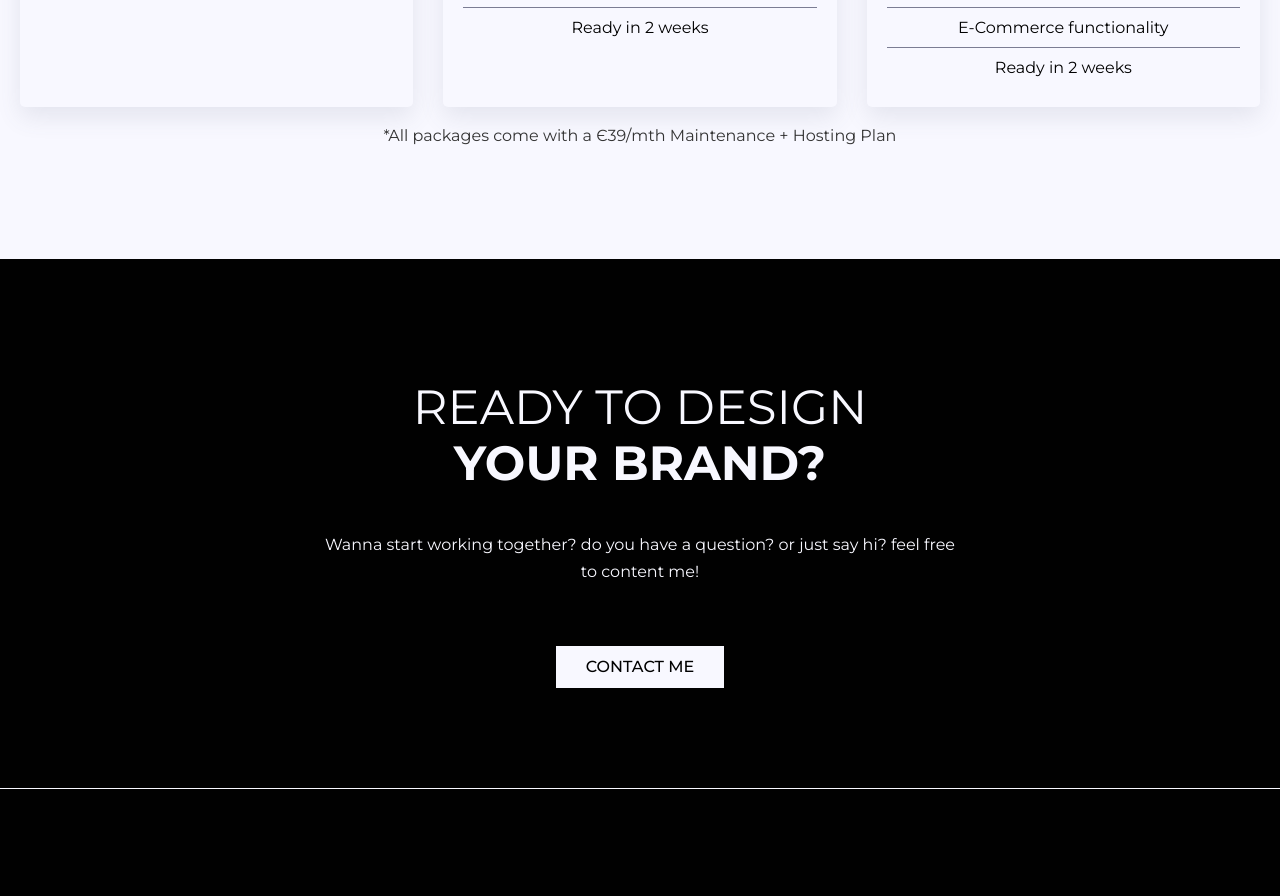
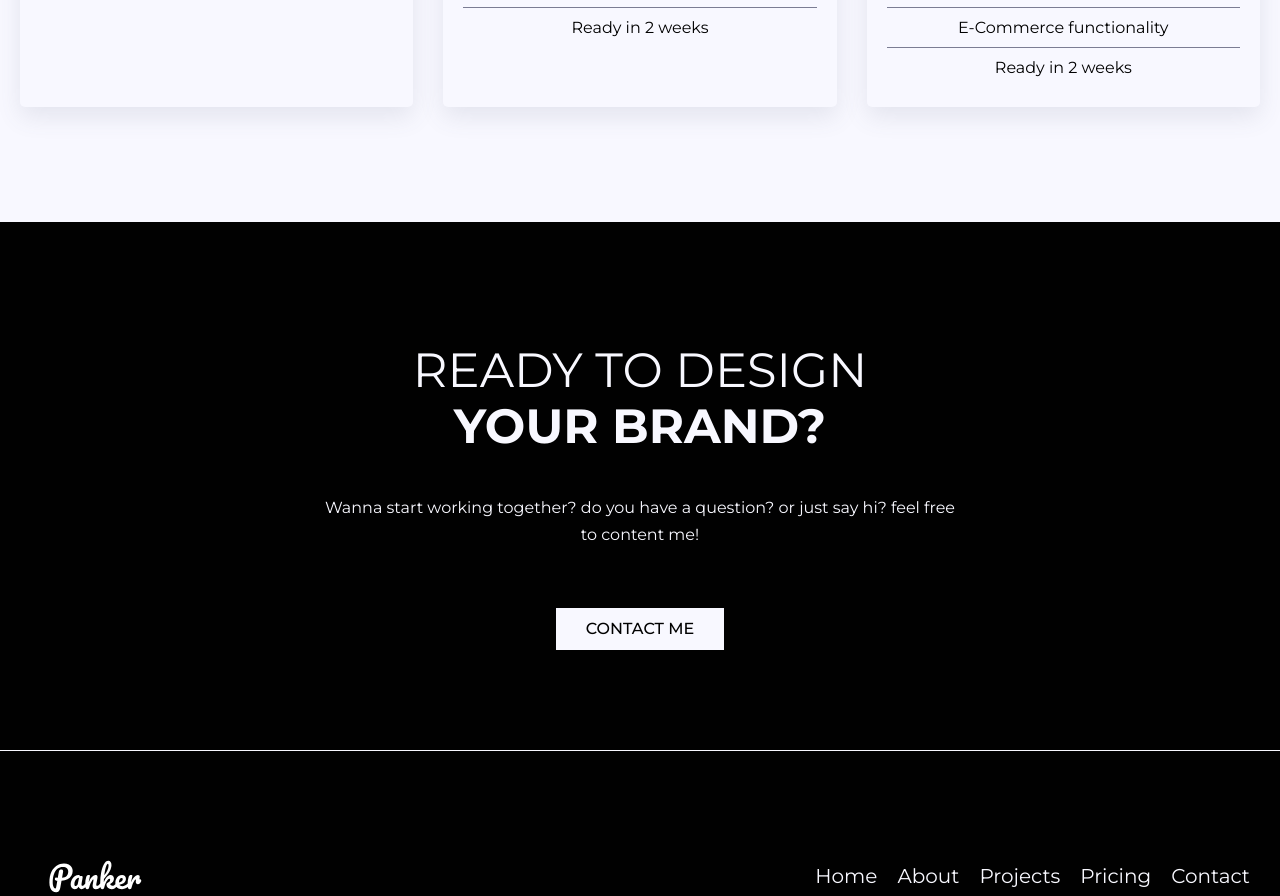
Before and after one commit to harelpanker/panker-io, a Next.js app: page /pricing in a window 1280 px wide. Shown: the part 1060-1956 px from the top of the page. Built offline with nearby package versions, Linux system fonts and the light colour scheme.

Commit message:
remove hosting plan

```diff
--- a/components/pricing/Pricing.jsx
+++ b/components/pricing/Pricing.jsx
@@ -1,7 +1,6 @@
 import styled from 'styled-components';
 import Main from '../../styled/Main';
 import Container from '../../styled/Container';
-import Text from '../../styled/Text';
 import Card from './Card';
 
 import pricingList from '../../public/pricing';
@@ -15,9 +14,6 @@ const Pricing = () => {
             <Card key={price.id} {...price} />
           ))}
         </PriceGrid>
-        <Text grey align='center'>
-          *All packages come with a Є39/mth Maintenance + Hosting Plan
-        </Text>
       </Container>
     </Main>
   );
```
